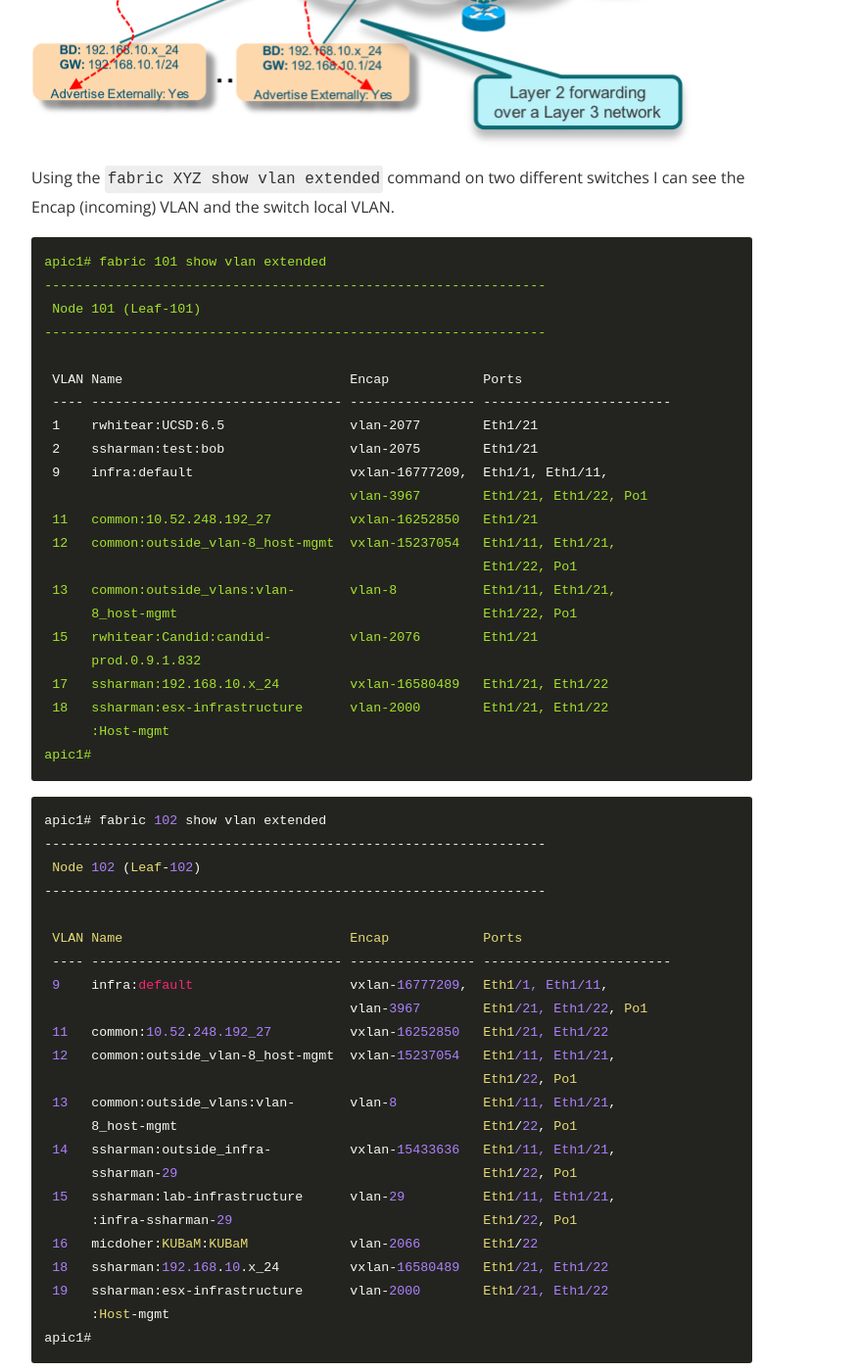
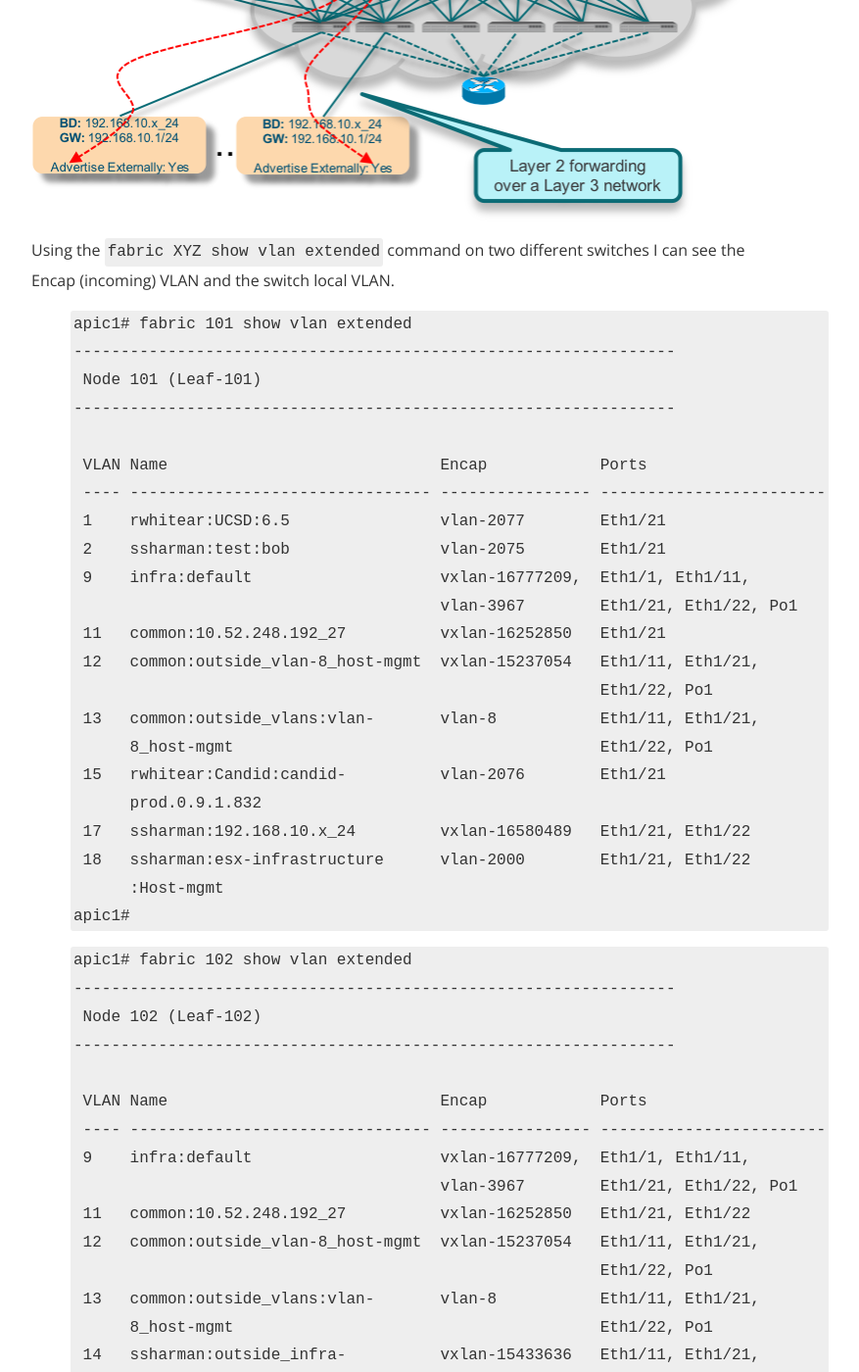
Before and after one commit to spsharman/myblog, a Jekyll site: the page built from _posts/2018-04-05-aci-tenants-vrfs-bds-epgs.md, in a window 1280 px wide and 1400 px high, scrolled down 2558 px. Shown: the whole window at 98% size, without its empty margins (240-1117 px from the left). Built offline with Jekyll 4.4.1, drawn with Linux system fonts in a browser that asks for light colours; nearby versions of some CDN libraries; comment, search, counter and statistics services are not loaded; some of the changed text lies outside the part shown.

Commit message:
modified code highlights

````diff
--- a/_posts/2018-04-05-aci-tenants-vrfs-bds-epgs.md
+++ b/_posts/2018-04-05-aci-tenants-vrfs-bds-epgs.md
@@ -36,7 +36,8 @@ VRFs on an ACI fabric are really just the same as a VRF on any other network dev
 </a>
 -->
 
-```
+{% highlight Xcode %}
+
 apic1# show vrf
  Tenant      Vrf         Consumed Contracts    Provided Contracts    Description
  ----------  ----------  --------------------  --------------------  ----------------------------------------
@@ -58,7 +59,8 @@ apic1# show vrf
  ssharman    vrf-03      -                     -
  ssharman    vrf-04      -                     -
 apic1#
-```
+
+{% endhighlight %}
 
 <br>
 ## Bridge Domains (VRFs)
@@ -73,7 +75,9 @@ Bridge Domains are layer 2 segments (under the covers they're switch local VLANs
 -->
 
 Using the `fabric XYZ show vlan extended` command on two different switches I can see the Encap (incoming) VLAN and the switch local VLAN.
-```
+
+{% highlight Xcode %}
+
 apic1# fabric 101 show vlan extended
 ----------------------------------------------------------------
  Node 101 (Leaf-101)
@@ -96,9 +100,11 @@ apic1# fabric 101 show vlan extended
  18   ssharman:esx-infrastructure      vlan-2000        Eth1/21, Eth1/22
       :Host-mgmt
 apic1#
-```
 
-```
+{% endhighlight %}
+
+{% highlight Xcode %}
+
 apic1# fabric 102 show vlan extended
 ----------------------------------------------------------------
  Node 102 (Leaf-102)
@@ -122,12 +128,16 @@ apic1# fabric 102 show vlan extended
  19   ssharman:esx-infrastructure      vlan-2000        Eth1/21, Eth1/22
       :Host-mgmt
 apic1#
-```
+
+{% endhighlight %}
+
 Understanding the relationship between an incoming (Encap) VLAN, and a switch local VLAN is extremely important because when using switch show commands you must specify the switch local VLAN.
 
 <br>
 Bridge Domains may (or may not) have an associated anycast IP gateway - think VLAN 10, Interface VLAN 10.
-```
+
+{% highlight Xcode %}
+
 apic1# fabric 101 show ip interface vlan 17
 ----------------------------------------------------------------
  Node 101 (Leaf-101)
@@ -151,7 +161,8 @@ vlan18, Interface status: protocol-up/link-up/admin-up, iod: 134, mode: pervasiv
 
 
 apic1#
-```
+
+{% endhighlight %}
 <br>
 ## Endpoint Groups (EPGs) and Contracts
 EPGs are "security bubbles" for network attached devices. Admission to an EPG is based on switch/interface/VLAN or virtual switch, for example VLAN 10 on interface 101/1/1 = EPG web.
````
Also changed, not shown: _drafts/code-test.md (+2 -2 lines), 2 other files.
